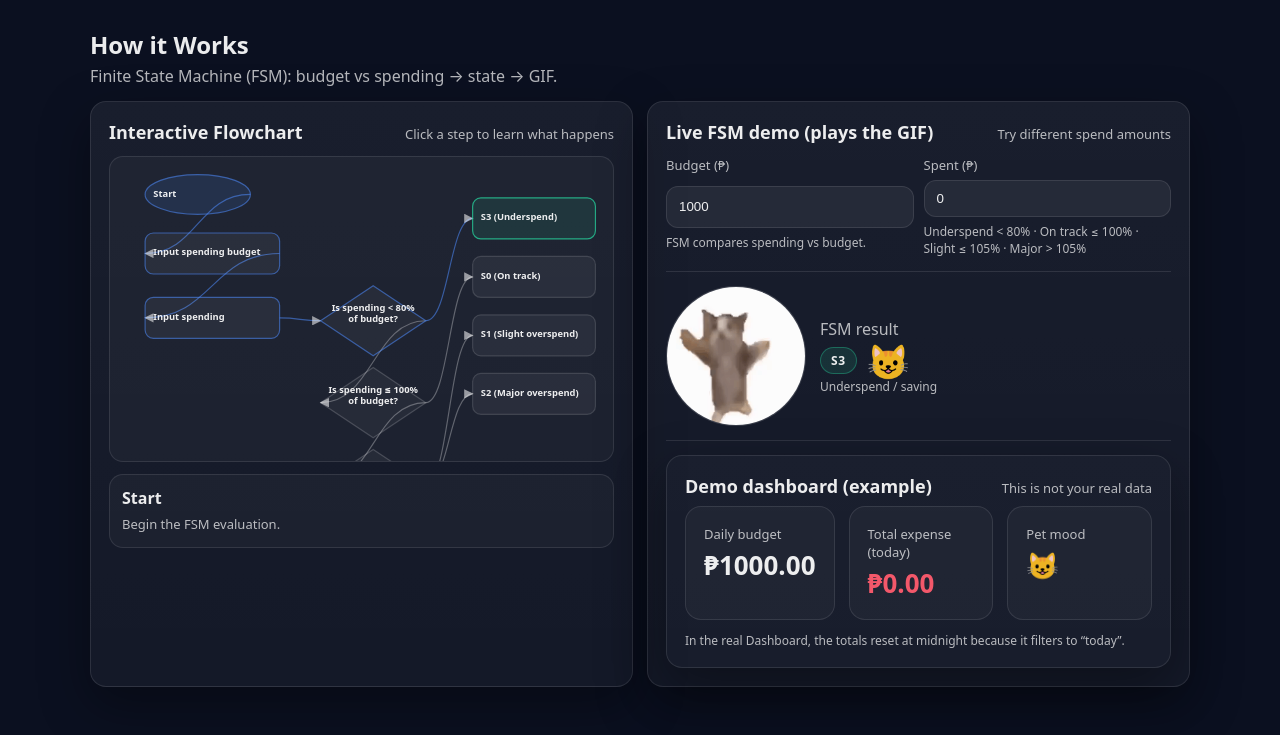
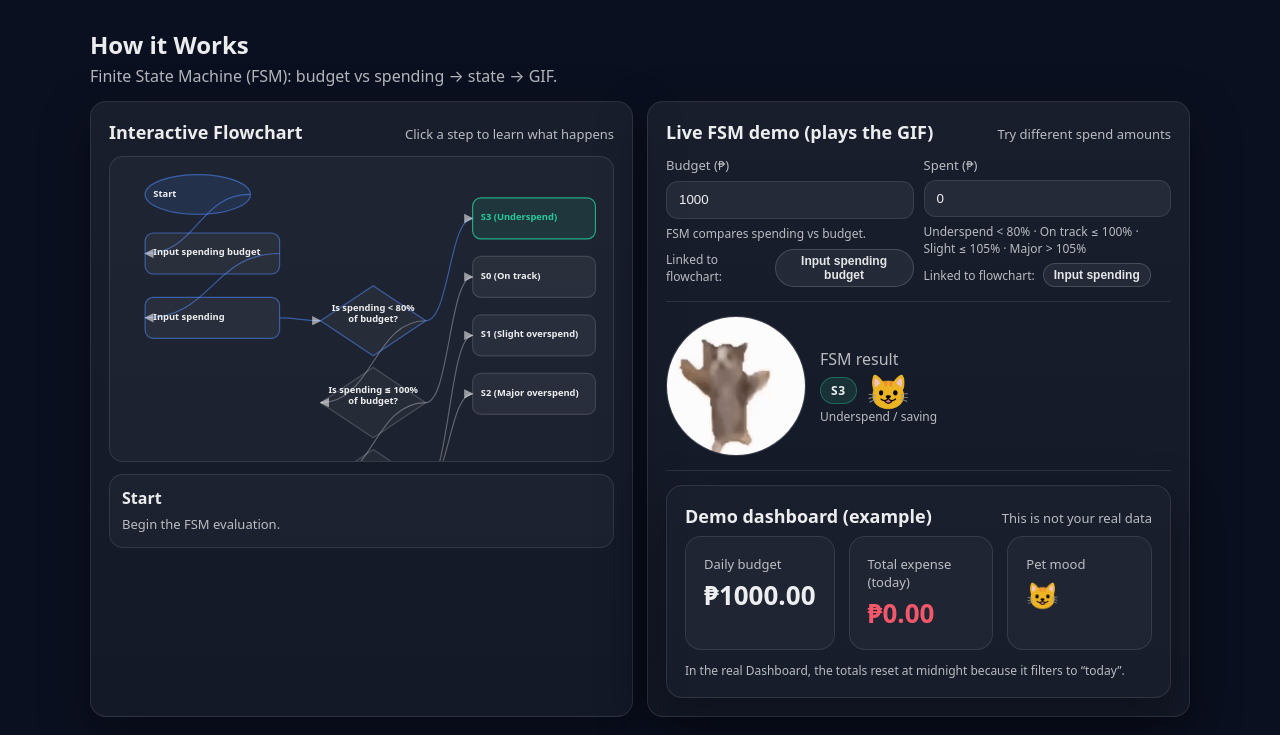
Before and after one commit to incencia/CS212_BudgetGuardian, a Flask app: page /how-it-works in a window 1280 px wide. Shown: the part 65-800 px from the top of the page. Run offline with Flask 3, Linux system fonts and the light colour scheme.

Commit message:
Enhance user interface by adding linked input features in the "How it Works" page; update CSS for improved visual feedback on linked inputs and flowchart interactions; remove unused SVG icon from the manifest.

```diff
--- a/static/style.css
+++ b/static/style.css
@@ -150,6 +150,23 @@ h3 { font-size: 18px; }
 }
 .input::placeholder { color: rgba(255, 255, 255, 0.45); }
 .input:focus { border-color: rgba(79, 140, 255, 0.55); box-shadow: 0 0 0 4px rgba(79, 140, 255, 0.18); }
+.form__row.is-linked .input {
+  border-color: rgba(255, 207, 91, 0.85);
+  box-shadow: 0 0 0 4px rgba(255, 207, 91, 0.16);
+}
+.demo-link { display: flex; gap: 8px; align-items: center; }
+.link-btn {
+  appearance: none;
+  border: 1px solid rgba(255,255,255,0.16);
+  background: rgba(255,255,255,0.06);
+  color: rgba(255,255,255,0.88);
+  padding: 4px 10px;
+  border-radius: 999px;
+  cursor: pointer;
+  font-size: 12px;
+  font-weight: 800;
+}
+.link-btn:hover { background: rgba(255,255,255,0.10); }
 
 /* Layout helpers */
 .grid { display: grid; gap: 14px; }
@@ -366,6 +383,9 @@ h3 { font-size: 18px; }
   stroke: rgba(39, 211, 158, 0.75);
   fill: rgba(39, 211, 158, 0.10);
 }
+/* Make the path highlight feel “linked”, not random */
+.flow__node.is-input .flow__text { fill: rgba(255, 207, 91, 0.95); }
+.flow__node.is-state .flow__text { fill: rgba(39, 211, 158, 0.95); }
 
 /* How it Works: demo FSM */
 .demo-fsm {
--- a/templates/how_it_works.html
+++ b/templates/how_it_works.html
@@ -35,14 +35,16 @@
     <div class="grid grid--2 grid--tight">
       <div class="form__row">
         <label class="label" for="demo_budget">Budget (₱)</label>
-        <input class="input" id="demo_budget" type="number" value="1000" min="0" step="0.01">
+        <input class="input" id="demo_budget" type="number" value="1000" min="0" step="0.01" aria-describedby="demo_budget_link">
         <div class="help">FSM compares spending vs budget.</div>
+        <div class="help demo-link" id="demo_budget_link">Linked to flowchart: <button type="button" class="link-btn" data-jump="budget">Input spending budget</button></div>
       </div>
 
       <div class="form__row">
         <label class="label" for="demo_spent">Spent (₱)</label>
-        <input class="input" id="demo_spent" type="number" value="0" min="0" step="0.01">
+        <input class="input" id="demo_spent" type="number" value="0" min="0" step="0.01" aria-describedby="demo_spent_link">
         <div class="help">Underspend &lt; 80% · On track ≤ 100% · Slight ≤ 105% · Major &gt; 105%</div>
+        <div class="help demo-link" id="demo_spent_link">Linked to flowchart: <button type="button" class="link-btn" data-jump="spent">Input spending</button></div>
       </div>
     </div>
 
@@ -268,6 +270,8 @@
 
   const budgetInput = document.getElementById('demo_budget');
   const spentInput = document.getElementById('demo_spent');
+  const budgetRow = budgetInput?.closest('.form__row');
+  const spentRow = spentInput?.closest('.form__row');
   const img = document.getElementById('demo_pet_img');
   const stateEl = document.getElementById('demo_state');
   const emojiEl = document.getElementById('demo_emoji');
@@ -275,9 +279,25 @@
   const budgetCard = document.getElementById('demo_budget_card');
   const spentCard = document.getElementById('demo_spent_card');
   const emojiCard = document.getElementById('demo_emoji_card');
+  const jumpButtons = Array.from(document.querySelectorAll('[data-jump]'));
 
   const fmt = (n) => (Number.isFinite(n) ? n.toFixed(2) : '0.00');
   let inputFocus = null; // 'budget' | 'spent' | null
+
+  const activateNodeById = (id) => {
+    const n = nodes.find(x => x.id === id);
+    const g = nodeEls.get(id);
+    if (!n || !g) return;
+    for (const el of nodeEls.values()) el.classList.remove('is-active');
+    g.classList.add('is-active');
+    titleEl.textContent = n.title;
+    bodyEl.textContent = n.desc;
+  };
+
+  const setLinkedRow = (which) => {
+    budgetRow?.classList.toggle('is-linked', which === 'budget');
+    spentRow?.classList.toggle('is-linked', which === 'spent');
+  };
 
   const compute = () => {
     const budget = Math.max(0, parseFloat(budgetInput.value || '0'));
@@ -342,16 +362,45 @@
 
     // Highlight resulting state box
     nodeEls.get(state)?.classList.add('is-state');
+
+    // Keep the right-hand inputs visually “linked” to the flowchart
+    setLinkedRow(inputFocus);
   };
 
-  const setFocus = (which) => { inputFocus = which; compute(); };
+  const setFocus = (which) => {
+    inputFocus = which;
+    if (which === 'budget') activateNodeById('budget');
+    if (which === 'spent') activateNodeById('spent');
+    if (which === null) activateNodeById('start');
+    compute();
+  };
+
+  // Input -> flowchart
   budgetInput.addEventListener('focus', () => setFocus('budget'));
   spentInput.addEventListener('focus', () => setFocus('spent'));
   budgetInput.addEventListener('blur', () => setFocus(null));
   spentInput.addEventListener('blur', () => setFocus(null));
-
   budgetInput.addEventListener('input', () => setFocus('budget'));
   spentInput.addEventListener('input', () => setFocus('spent'));
+
+  // Flowchart -> input (click the flow nodes)
+  const focusInputForNode = (id) => {
+    if (id === 'budget') { budgetInput?.focus(); budgetInput?.select?.(); }
+    if (id === 'spent') { spentInput?.focus(); spentInput?.select?.(); }
+  };
+
+  nodeEls.get('budget')?.addEventListener('click', () => focusInputForNode('budget'));
+  nodeEls.get('spent')?.addEventListener('click', () => focusInputForNode('spent'));
+
+  // “Linked to flowchart” helper buttons
+  for (const btn of jumpButtons) {
+    btn.addEventListener('click', () => {
+      const target = btn.getAttribute('data-jump');
+      if (target === 'budget') focusInputForNode('budget');
+      if (target === 'spent') focusInputForNode('spent');
+    });
+  }
+
   compute();
 })();
 </script>
```
Also changed, not shown: static/manifest.webmanifest.
